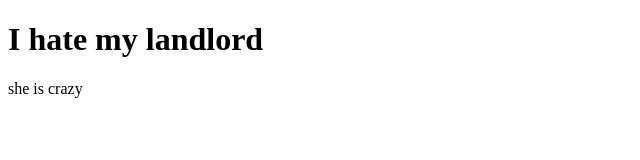
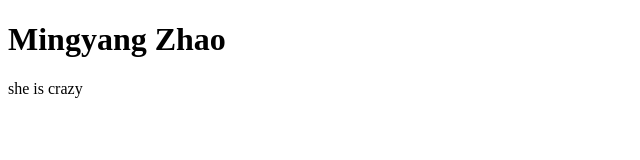
Before and after one commit to zhao0266/mtm6201-week1, a plain HTML site: page index.html in a window 1280 px wide. Shown: the whole page, without its empty margins (0-640 px from the left). Drawn offline with Linux system fonts and the light colour scheme.

Commit message:
simple introduction for me

```diff
--- a/index.html
+++ b/index.html
@@ -3,10 +3,10 @@
 <head>
     <meta charset="UTF-8">
     <meta name="viewport" content="width=device-width, initial-scale=1.0">
-    <title>Week1</title>
+    <title>Mingyang Zhao</title>
 </head>
 <body>
-    <h1>I hate my landlord</h1>
+    <h1>Mingyang Zhao</h1>
     <p>she is crazy</p>
 </body>
 </html>
```
